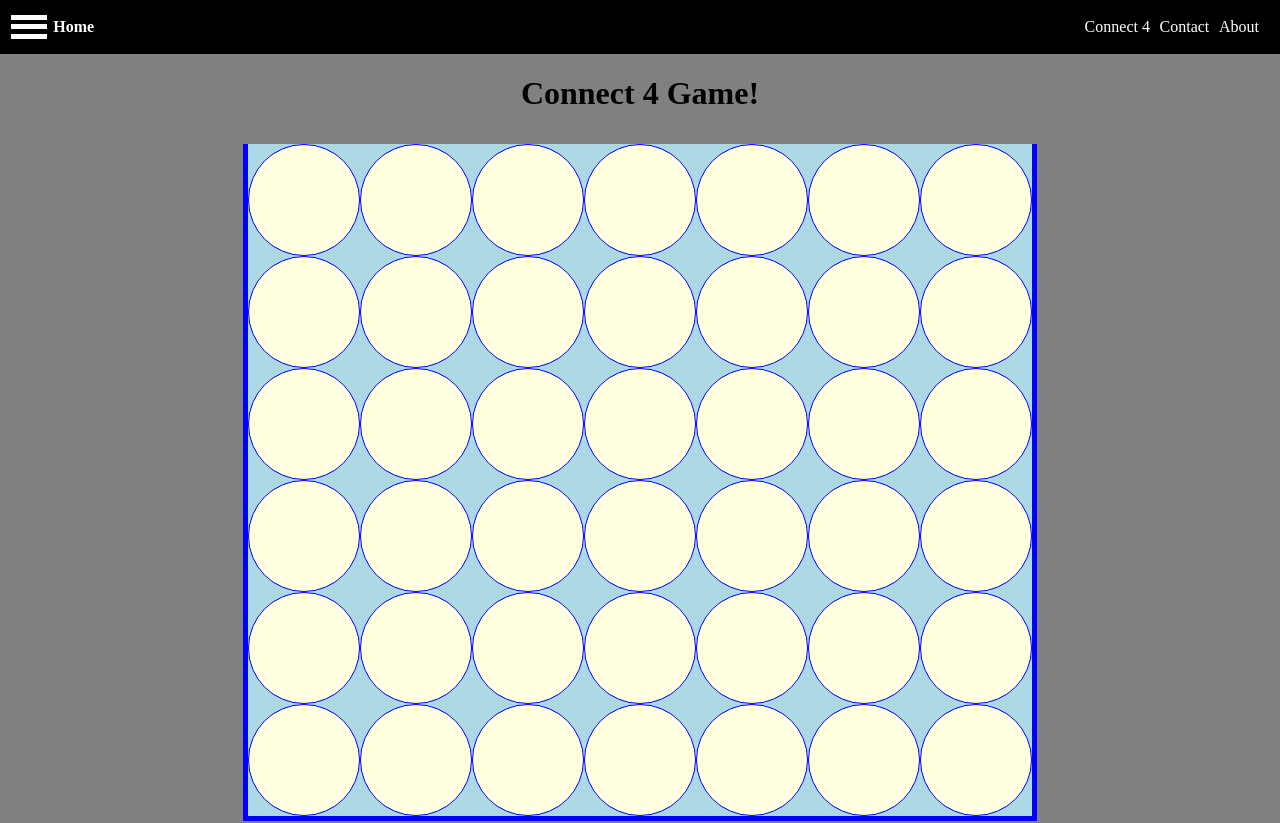
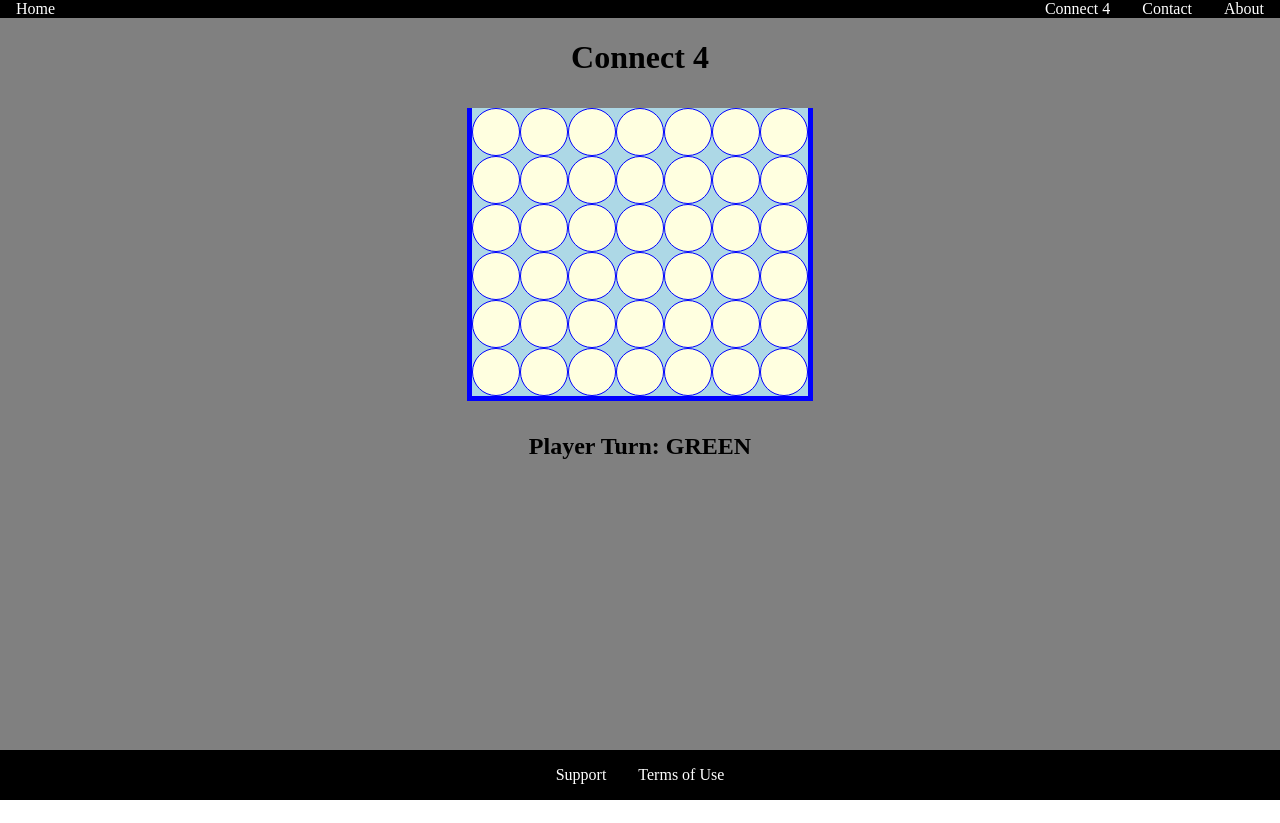
Before and after one commit to jimmythefung/connect4-js, a Next.js app: page / in a window 1280 px wide. Shown: the top 823 px of the page. After the commit the page ends 800 px from the top, so only its background shows below. Built offline with nearby package versions, Linux system fonts and the light colour scheme.

Commit message:
flex box game page

```diff
--- a/src/components/Layout.js
+++ b/src/components/Layout.js
@@ -1,12 +1,14 @@
 import Navbar from "./Navbar";
 import Footer from "./Footer";
+import Script from "next/script";
 
 export default function Layout({ children }) {
     return (
         <div className="layout">
+            <div className="top-flexbox">
                 <div className="backdrop"></div>
                 <div className="modal">
-                <h1 className="modal__title">We have Winner!</h1>
+                    <h1 className="modal__title">Game!</h1>
                     <div className="modal__actions">
                         <a href="/" className="modal__action">
                             New game
@@ -21,7 +23,11 @@ export default function Layout({ children }) {
                 </div>
                 <Navbar />
                 {children}
+            </div>
+            <div className="bottom-flexbox">
                 <Footer />
+            </div>
+            <Script src="/shared.js" />
         </div>
     );
 }
--- a/src/components/Navbar.js
+++ b/src/components/Navbar.js
@@ -1,50 +1,64 @@
+import styles from "./navbar.module.css";
 import Link from "next/link";
-import Script from "next/script";
 
 export default function Navbar() {
     return (
         <>
-            <div className="navbar">
-                {/* Mobile screen - Hamberger Navigation*/}
-                <button className="toggle-button">
-                    <span className="toggle-button__bar"></span>
-                    <span className="toggle-button__bar"></span>
-                    <span className="toggle-button__bar"></span>
-                </button>
-                <div className="mobile-nav">
-                    <ul className="mobile-nav__items">
-                        <li className="mobile-nav__item">
+            <div className={`${styles.navbar}`}>
+                {/* Vertical side navigation panel */}
+                <div className={`mobile-nav ${styles["mobile-nav"]}`}>
+                    <ul className={`${styles["mobile-nav__items"]}`}>
+                        <li className={`${styles["mobile-nav__item"]}`}>
                             <Link href="/">Connect 4</Link>
                         </li>
-                        <li className="mobile-nav__item">
+                        <li className={`${styles["mobile-nav__item"]}`}>
                             <Link href="/">Contact</Link>
                         </li>
-                        <li className="mobile-nav__item">
+                        <li className={`${styles["mobile-nav__item"]}`}>
                             <Link href="/">About</Link>
                         </li>
                     </ul>
                 </div>
-                {/* Normal Screen Navigation*/}
-                <div className="navbar-left">
-                    <Link className="navbar-left__brand" href="/">
-                        Home
-                    </Link>
+
+                {/*  Horizonal header navigation bar */}
+                <div className={`${styles["navbar-left"]}`}>
+                    {/* Mobile screen - Hamberger menu*/}
+                    <button className={`toggle-button ${styles["toggle-button"]}`}>
+                        <span
+                            className={`${styles["toggle-button__bar"]}`}
+                        ></span>
+                        <span
+                            className={`${styles["toggle-button__bar"]}`}
+                        ></span>
+                        <span
+                            className={`${styles["toggle-button__bar"]}`}
+                        ></span>
+                    </button>
+                    <div className={`${styles["navbar-left__item"]}`}>
+                        <Link
+                            className={`${styles["navbar-left__brand"]}`}
+                            href="/"
+                        >
+                            Home
+                        </Link>
+                    </div>
                 </div>
-                <div className="navbar-right">
-                    <ul className="navbar-right__items">
-                        <li className="navbar-right__item">
+
+                <div className={`${styles["navbar-right"]}`}>
+                    <ul className={`${styles["navbar-right__items"]}`}>
+                        <li className={`${styles["navbar-right__item"]}`}>
                             <Link href="/">Connect 4</Link>
                         </li>
-                        <li className="navbar-right__item">
+                        <li className={`${styles["navbar-right__item"]}`}>
                             <Link href="/">Contact</Link>
                         </li>
-                        <li className="navbar-right__item">
+                        <li className={`${styles["navbar-right__item"]}`}>
                             <Link href="/">About</Link>
                         </li>
                     </ul>
                 </div>
             </div>
-            <Script src="shared.js" />
+            {/* <Script src="/shared.js" /> */}
         </>
     );
 }
--- a/src/components/board.js
+++ b/src/components/board.js
@@ -1,4 +1,6 @@
 import styles from "./game.module.css";
+let PLAYER1 = "RED";
+let PLAYER2 = "GREEN";
 
 export default function Board({ current_board, onCellClick }) {
     let m_rows = current_board.length;
@@ -37,13 +39,11 @@ function Cell({ text, row, col, clickHandler }) {
         <div
             className={`
                 ${styles.cell}
-                ${text === "X" ? styles.player1 : ""}
-                ${text === "O" ? styles.player2 : ""}
+                ${text === PLAYER1? styles.player1 : ""}
+                ${text === PLAYER2? styles.player2 : ""}
             `}
             onClick={() => clickHandler(row, col)}
         >
-            {/* Don't care about player symbol. Cell color suffice. */}
-            {/* {text} */}
         </div>
     );
 }
--- a/src/components/game.js
+++ b/src/components/game.js
@@ -3,13 +3,13 @@ import Board from "./board";
 import Layout from "./Layout";
 import { useEffect, useState } from "react";
 import * as utils from "./utils.js";
+let PLAYER1 = "RED";
+let PLAYER2 = "GREEN";
 
 export default function Game() {
     const [col_select, setColSelect] = useState(0);
     let [m, n] = [6, 7];
     let BLANK = "";
-    let PLAYER1 = "X";
-    let PLAYER2 = "O";
 
     let empty_board = Array.from(Array(m), () => new Array(n).fill(BLANK));
     const [currentBoard, setCurrentBoard] = useState(empty_board);
@@ -153,7 +153,7 @@ export default function Game() {
         <Layout>
             <div className={`${styles.game}`}>
                 <div className={`${styles["game-div"]}`}>
-                    <h1>Connect 4 Game!</h1>
+                    <h1>Connect 4</h1>
                 </div>
                 <div className={`${styles["game-div"]}`}>
                     <Board
@@ -162,7 +162,7 @@ export default function Game() {
                     />
                 </div>
                 <div className={`${styles["game-div"]}`}>
-                    <h2>Select column: {col_select}</h2>
+                    <h2>Player Turn: {turn}</h2>
                 </div>
             </div>
         </Layout>
--- a/src/components/game.module.css
+++ b/src/components/game.module.css
@@ -1,8 +1,8 @@
 .game {
     background-color: gray;
-    width: 100vw;
+    /* width: 100vw;
     min-height: calc(100vh - 20vh);
-    margin: 0;
+    margin: 0; */
 }
 
 .game-div {
@@ -27,12 +27,11 @@
 .column {
     display: flex;
     flex-direction: column;
-    /* border: 1px solid pink; */
     background-color: lightblue;
 }
 
 .column:hover {
-    border: solid 4px yellowgreen;
+    border: solid 4px blue;
 }
 
 .cell {
@@ -44,12 +43,7 @@
     display: inline-block;
 }
 
-.cell:hover {
-    font-weight: bolder;
-    /* border: solid red 4px; */
-}
-
-@media (min-width: 40rem) {
+/* @media (min-width: 40rem) {
     .cell {
         height: 5rem;
         width: 5rem;
@@ -61,7 +55,7 @@
         height: 7rem;
         width: 7rem;
     }
-}
+} */
 
 .player1 {
     background-color: red;
--- /dev/null
+++ b/src/components/navbar.module.css
@@ -0,0 +1,96 @@
+.navbar {
+    /* border: solid 3px white; */
+    display: flex;
+    flex-direction: row;
+    justify-content: space-between;
+    align-items: center;
+    background-color: black;
+    /* Float mechanics */
+    /* position: fixed;
+    width: 100vw;
+    top: 0;
+    padding: 1vh 0; */
+}
+
+.navbar-left {
+    /* border: solid 3px white; */
+    display: flex;
+    align-items: center;
+}
+.navbar-left__item {
+    padding: 0 1rem;
+}
+
+.navbar-right {
+    /* border: solid 3px white; */
+    display: none;
+}
+@media (min-width: 40rem) {
+    .navbar-right {
+        display: block;
+    }
+    .navbar-left > .toggle-button,
+    .navbar .mobile-nav {
+        display: none;
+    }
+}
+.navbar-right__items {
+    list-style: none;
+    display: flex;
+    padding: 0;
+    margin: 0;
+}
+.navbar-right__item {
+    padding: 0 1rem;
+}
+.navbar a {
+    text-decoration: none;
+    color: white;
+}
+.navbar a:hover {
+    color: #ccc;
+    text-decoration: underline;
+}
+
+
+
+.toggle-button {
+    padding: 0;
+    margin: 0;
+}
+.toggle-button__bar {
+    /* width: 2rem; */
+    height: 100%;
+    background: black;
+    display: block;
+    margin: 0.1rem 0;
+    padding: 0.1rem 1rem;
+}
+
+
+/* Mobile */
+.mobile-nav {
+    display: none;
+    position: fixed;
+    width: fit-content;
+    height: 100vh;
+    z-index: 101;
+    top: 0;
+    left: 0;
+    background: black;
+    border: solid 1px white;
+}
+.mobile-nav__items {
+    padding: 0;
+    margin: 0;
+    display: flex;
+    flex-direction: column;
+
+    /* border: solid 3px white; */
+}
+.mobile-nav__item {
+    margin: 0;
+    padding: 0.5rem 1rem;
+    width: fit-content;
+    /* border: solid 3px white; */
+}
--- a/src/pages/index.js
+++ b/src/pages/index.js
@@ -21,6 +21,9 @@ export default function Home() {
                 />
             </Head>
             <main>
+                {/* <audio autoplay loop controls>
+                    <source src="/ebi_tempura.mp3" type="audio/mpeg"></source>
+                </audio> */}
                 <Game />
             </main>
         </>
--- a/src/styles/globals.css
+++ b/src/styles/globals.css
@@ -1,124 +1,18 @@
 * {
     box-sizing: border-box;
-}
-
-html {
-    background-color: gray;
-    height: 100vh;
 }
 
 body {
     margin: 0;
 }
 
-.navbar {
-    border: solid 2px black;
-    padding: 0.5rem 0.2rem;
-    background-color: black;
-    width: 100%;
-}
-
-/* Left navigation bar */
-.navbar-left {
-    display: inline-block;
-    vertical-align: middle;
-}
-
-.navbar-left__brand {
-    text-decoration: none;
-    font-weight: bold;
-    font-size: 1rem;
-    color: white;
-}
-
-/* Right navigation bar */
-.navbar-right {
-    display: inline-block;
-    vertical-align: middle;
-    text-align: right;
-    width: calc(100% - 100px);
-}
-
-.navbar-right__items {
-    margin: 0;
-    padding: 0;
-    list-style: none;
-}
-
-.navbar-right__item {
-    display: inline-block;
-}
-
-.navbar-right__item a,
-.mobile-nav__item a {
-    font-size: 1rem;
-    text-decoration: none;
-    color: white;
-    margin: 0 0.3rem;
-}
-
-.navbar-right__item a:hover,
-.navbar-left__brand:hover {
-    color: lightblue;
-}
-
-.navbar-right__item a:active {
-    color: lightblue;
-}
-
-/* Mobile nav */
-.mobile-nav {
-    display: none;
-    position: fixed;
-    z-index: 101;
-    top: 0;
-    left: 0;
-    background: black;
-    border: solid 2px white;
-    width: 40%;
+/* Layout */
+.layout {
+    display: flex;
+    flex-direction: column;
     height: 100vh;
-}
-
-.mobile-nav__items {
-    width: fit-content;
-    height: 100%;
-    list-style: none;
-    margin: 10% auto;
-    padding: 0;
-    text-align: left;
-}
-
-.mobile-nav__item {
-    margin: 1rem 1rem;
-}
-
-.mobile-nav__item a {
-    font-size: 1.5rem;
-}
-
-.mobile-nav__item a:hover {
-    color: #ccc;
-}
-
-/* Mobile hamberger toggle button */
-.toggle-button {
-    width: 3rem;
-    background: transparent;
-    border: none;
-    cursor: pointer;
-    padding-top: 0;
-    padding-bottom: 0;
-    vertical-align: middle;
-}
-.toggle-button:focus {
-    outline: none;
-}
-.toggle-button__bar {
-    width: 100%;
-    height: 0.3rem;
-    background: white;
-    display: block;
-    margin: 0.3rem 0;
+    justify-content: space-between;
+    background-color: gray;
 }
 
 /* Modal */
```
Also changed, not shown: 1 other file (tests, documents, lock files or other folders). Lines whose indentation alone changed are shown as unchanged.
